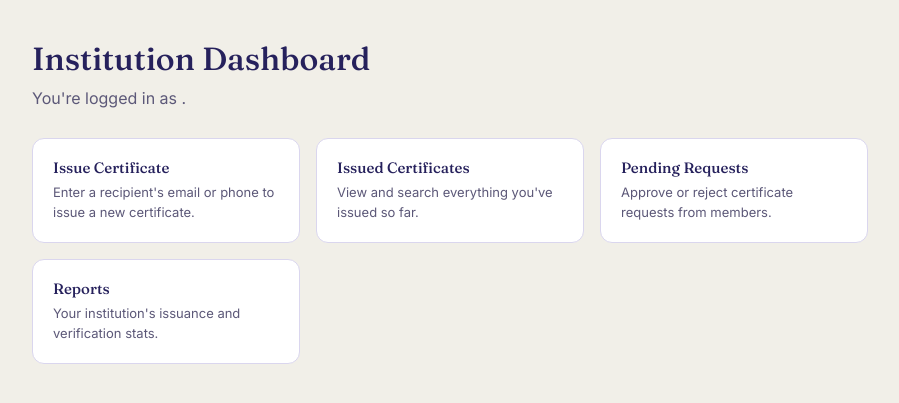
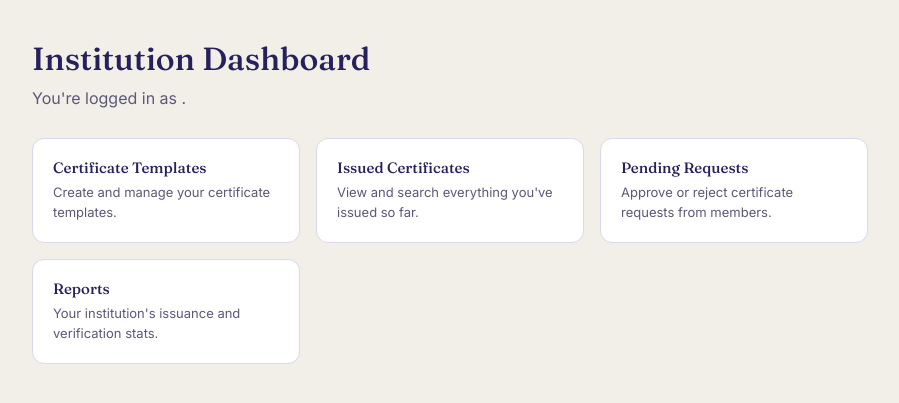
Before and after one commit to manya512/Ascend, a Flask app: template myapp/templates/institution.html in a window 1280 px wide. Shown: the part 59-462 px from the top of the page, without its empty margins (190-1089 px from the left). Run offline with Flask 3, Linux system fonts and the light colour scheme; the template is opened without the code that fills it, so the values that code supplies are empty.

Commit message:
Wire up institution dashboard cards to certificate routes

```diff
--- a/myapp/templates/institution.html
+++ b/myapp/templates/institution.html
@@ -18,10 +18,26 @@
   </p>
 
   <div class="card-grid">
-    <div class="action-card"><h3>Issue Certificate</h3><p>Enter a recipient's email or phone to issue a new certificate.</p></div>
-    <div class="action-card"><h3>Issued Certificates</h3><p>View and search everything you've issued so far.</p></div>
-    <div class="action-card"><h3>Pending Requests</h3><p>Approve or reject certificate requests from members.</p></div>
-    <div class="action-card"><h3>Reports</h3><p>Your institution's issuance and verification stats.</p></div>
+    <a href="{{ url_for('create_certificate') }}" style="text-decoration: none; color: inherit;">
+      <div class="action-card">
+        <h3>Certificate Templates</h3>
+        <p>Create and manage your certificate templates.</p>
+      </div>
+    </a>
+    <a href="{{ url_for('certificates_list') }}" style="text-decoration: none; color: inherit;">
+      <div class="action-card">
+        <h3>Issued Certificates</h3>
+        <p>View and search everything you've issued so far.</p>
+      </div>
+    </a>
+    <div class="action-card">
+      <h3>Pending Requests</h3>
+      <p>Approve or reject certificate requests from members.</p>
+    </div>
+    <div class="action-card">
+      <h3>Reports</h3>
+      <p>Your institution's issuance and verification stats.</p>
+    </div>
   </div>
 </div>
 {% endblock %}
```
